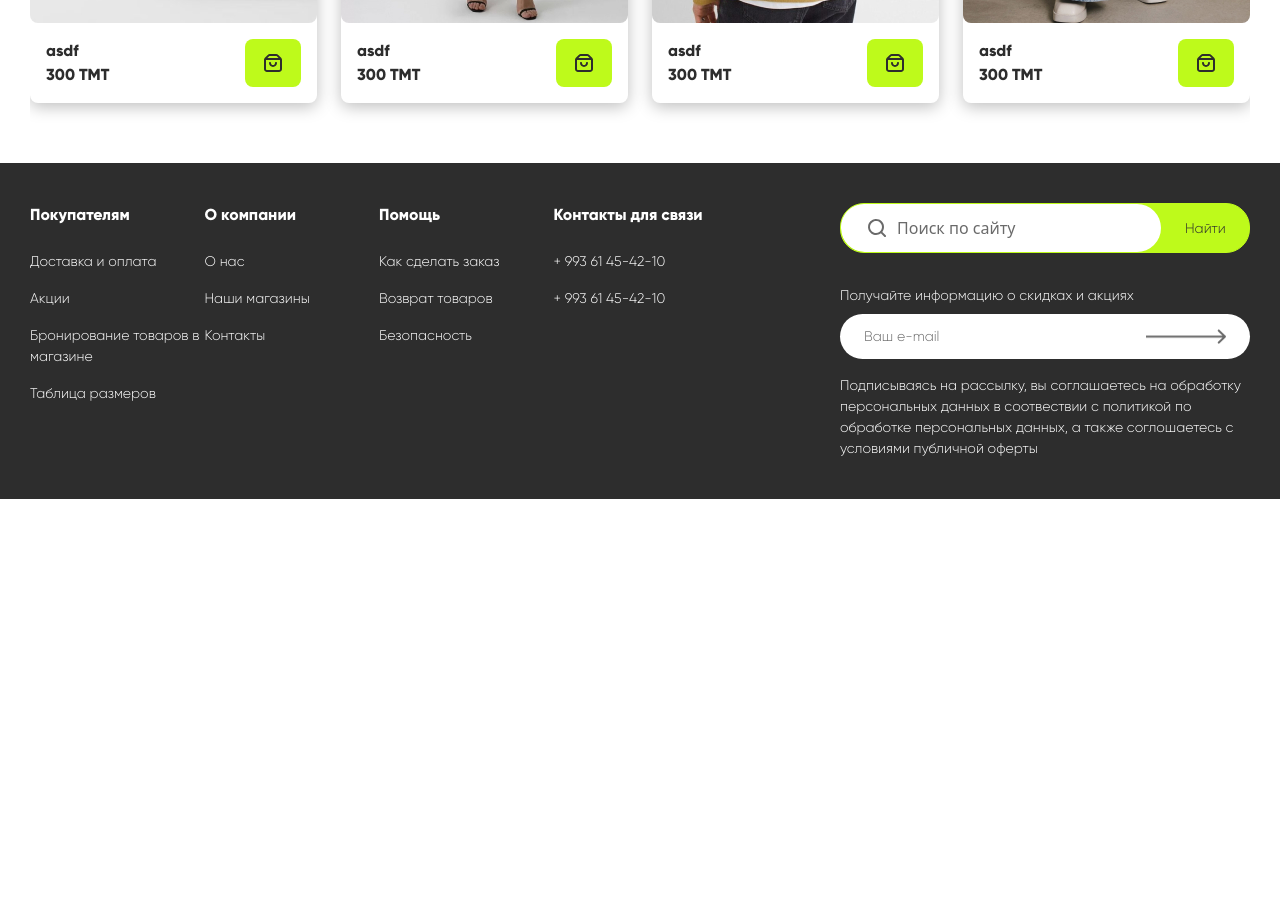
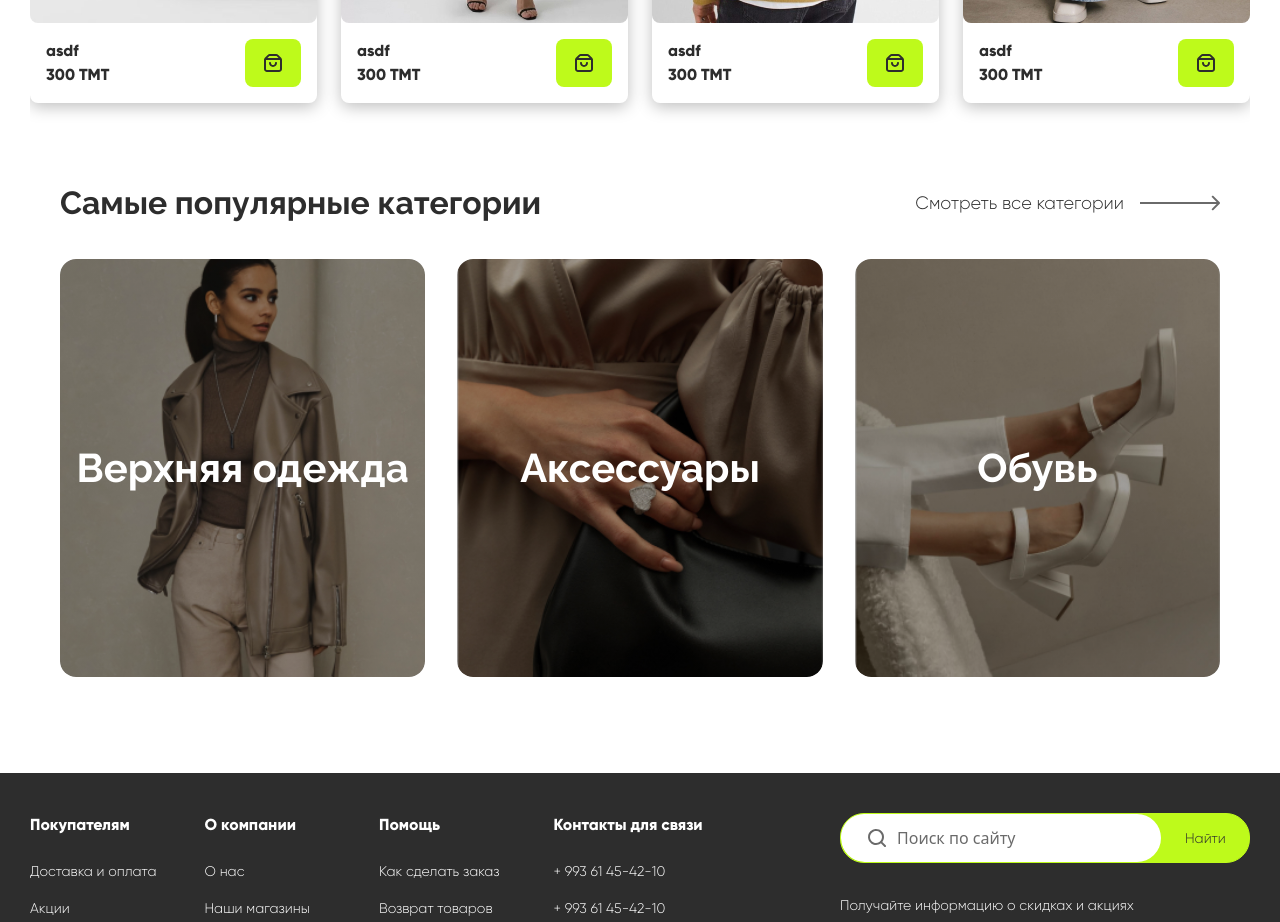
Before and after one commit to sSquareLogic/just-perfect, a Next.js app: page / in a window 1280 px wide. Shown: the part 1280-2202 px from the top of the page. Before the commit the page ends 1779 px from the top, so only its background shows below. Built offline with nearby package versions, Linux system fonts and the light colour scheme.

Commit message:
popular categories

```diff
--- a/app/page.tsx
+++ b/app/page.tsx
@@ -1,5 +1,6 @@
 import CartSwiper from "@/components/CardSwiper";
 import Container from "@/components/Container";
+import Popular from "@/components/popular/Popular";
 import Hero from "@/components/hero/Hero";
 import { newCards } from "@/public/data/new_cards";
 
@@ -9,6 +10,7 @@ const Home = () => {
       <Hero />
       <Container className="mb-10">
         <CartSwiper items={newCards} title="Новинки" />
+        <Popular />
       </Container>
     </main>
   );
--- a/components/CardSwiper.tsx
+++ b/components/CardSwiper.tsx
@@ -11,6 +11,7 @@ import { Controller, Navigation } from "swiper";
 import Card from "./card/Card";
 import { v4 } from "uuid";
 import SwiperClass from "swiper";
+import SectionTitle from "./SectionTitle";
 
 interface IProps {
   title?: string;
@@ -23,7 +24,7 @@ const CardSwiper = ({ items, title }: IProps) => {
   return (
     <div className="card-swiper flex flex-col gap-8">
       <div className="flex items-center gap-8 justify-between">
-        <h5 className="text-BLACK text-SM_TITLE font-RW font-bold">{title}</h5>
+        {title ? <SectionTitle title={title} /> : null}
         <PaginationFraction
           swiper={controlledSwiper}
           activeIndex={activeIndex}
--- /dev/null
+++ b/components/LinkArrow.tsx
@@ -0,0 +1,26 @@
+import Link from "next/link";
+import Image from "next/image";
+
+interface IProps {
+  text: string;
+  link: string;
+}
+
+const LinkArrow = ({ link, text }: IProps) => {
+  return (
+    <Link href={link} className="link-arrow flex items-center gap-4">
+      <span className="font-GR text-BLACK text-TEXT">{text}</span>
+      <Image
+        src={"/assets/icons/arrow-long-right.svg"}
+        alt="arrow"
+        height={1}
+        width={80}
+        unoptimized
+        unselectable="off"
+        className="w-[80px] object-contain"
+      />
+    </Link>
+  );
+};
+
+export default LinkArrow;
--- /dev/null
+++ b/components/SectionTitle.tsx
@@ -0,0 +1,13 @@
+interface IProps {
+  title: string;
+}
+
+const SectionTitle = ({ title }: IProps) => {
+  return (
+    <h2 className="section-title text-BLACK text-SM_TITLE font-RW font-bold">
+      {title}
+    </h2>
+  );
+};
+
+export default SectionTitle;
--- /dev/null
+++ b/components/popular/Popular.tsx
@@ -0,0 +1,31 @@
+import { popularCategories } from "@/public/data/popular_categories";
+import Container from "../Container";
+import LinkArrow from "../LinkArrow";
+import SectionTitle from "../SectionTitle";
+import PopularCard from "./PopularCard";
+import { v4 } from "uuid";
+
+const Popular = () => {
+  return (
+    <section className="popular">
+      <Container className="flex flex-col gap-8 py-14">
+        <div className="flex items-center gap-8 justify-between">
+          <SectionTitle title="Самые популярные категории" />
+          <LinkArrow link="/" text="Смотреть все категории" />
+        </div>
+        <div className="grid grid-cols-THREE_FR gap-8">
+          {popularCategories.map((popularCategory) => (
+            <PopularCard
+              img={popularCategory.img}
+              link={popularCategory.link}
+              title={popularCategory.title}
+              key={v4()}
+            />
+          ))}
+        </div>
+      </Container>
+    </section>
+  );
+};
+
+export default Popular;
--- /dev/null
+++ b/components/popular/PopularCard.tsx
@@ -0,0 +1,27 @@
+import { IPopularCategory } from "@/types/data/popular_category.types";
+import Image from "next/image";
+import Link from "next/link";
+
+const PopularCard = ({ img, title, link }: IPopularCategory) => {
+  return (
+    <Link
+      href={link}
+      className="popular-card h-[418px] rounded-2xl relative overflow-hidden"
+    >
+      <Image
+        src={img}
+        alt={`popular_${img}`}
+        unoptimized
+        unselectable="off"
+        width={480}
+        height={418}
+        className="rounded-2xl w-full object-cover h-full absolute left-0 top-0 z-0"
+      />
+      <span className="h-full w-full py-4 px-2 text-center flex items-center justify-center text-WHITE font-RW text-TITLE font-bold bg-DARKEN z-10 relative">
+        {title}
+      </span>
+    </Link>
+  );
+};
+
+export default PopularCard;
--- /dev/null
+++ b/public/data/popular_categories.ts
@@ -0,0 +1,19 @@
+import { IPopularCategory } from "@/types/data/popular_category.types";
+
+export const popularCategories: IPopularCategory[] = [
+  {
+    title: "Верхняя одежда",
+    img: "/assets/placeholders/popular-category-1.jpg",
+    link: "/",
+  },
+  {
+    title: "Аксессуары",
+    img: "/assets/placeholders/popular-category-2.jpg",
+    link: "/",
+  },
+  {
+    title: "Обувь",
+    img: "/assets/placeholders/popular-category-3.jpg",
+    link: "/",
+  },
+];
--- a/tailwind.config.js
+++ b/tailwind.config.js
@@ -15,6 +15,9 @@ module.exports = {
         GRAY: "#6A6A6A",
         WHITE: "#FFFFFF",
         BG: "#F6F6F6",
+      },
+      backgroundImage: {
+        DARKEN: "linear-gradient(0deg, rgba(0, 0, 0, 0.3), rgba(0, 0, 0, 0.3))",
       },
       fontSize: {
         TITLE: "40px",
@@ -35,7 +38,8 @@ module.exports = {
         HEADER: "1fr 410px 1fr",
         FOOTER: "auto 410px",
         HERO: "1fr 1fr",
-        TWO_FR: "1fr 1fr",
+        TWO_FR: "repeat(2, 1fr)",
+        THREE_FR: "repeat(3, 1fr)",
         FOUR_FR: "repeat(4, 1fr)",
       },
       boxShadow: {
--- /dev/null
+++ b/types/data/popular_category.types.ts
@@ -0,0 +1,5 @@
+export interface IPopularCategory {
+  title: string;
+  img: string;
+  link: string;
+}
```
